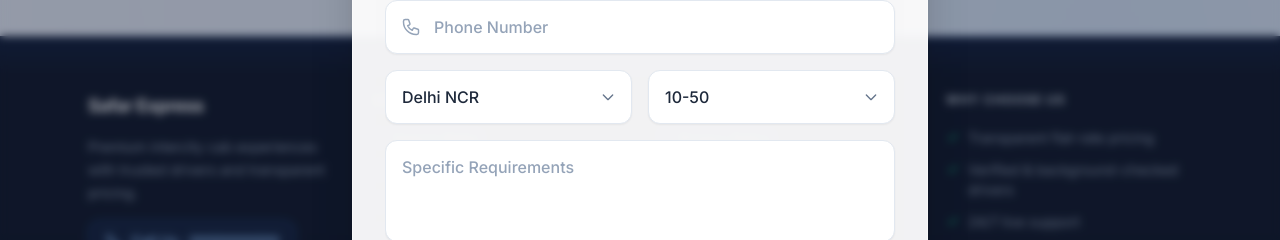
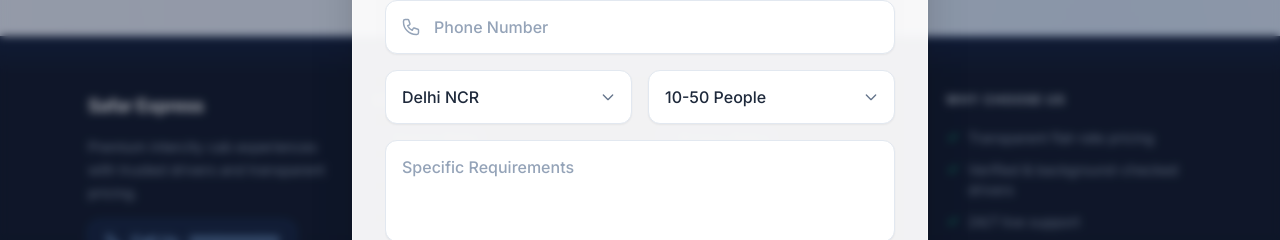
Before and after one commit to mrsumitdey01/cab-project, a React (Create React App) app in the folder client/: page / in a window 1280 px wide. Both pictures are taken after a click on the button "Corporate Partnerships". Shown: the part 1684-1924 px from the top of the page. Built offline with nearby package versions, Linux system fonts and the light colour scheme; no server answers.

Commit message:
fix(client): add explicitly 'People' suffix to corporate rides dropdown options

```diff
--- a/client/src/app/routes.jsx
+++ b/client/src/app/routes.jsx
@@ -461,9 +461,9 @@ export function AppRoutes() {
                           onChange={handleCorporateChange}
                           className="w-full bg-white border border-slate-200 hover:border-blue-300 text-slate-800 rounded-xl px-4 py-3.5 focus:outline-none focus:ring-2 focus:ring-blue-500/20 focus:border-blue-500 transition-all font-medium shadow-sm appearance-none"
                         >
-                          <option>10-50</option>
-                          <option>50-200</option>
-                          <option>200+</option>
+                          <option value="10-50">10-50 People</option>
+                          <option value="50-200">50-200 People</option>
+                          <option value="200+">200+ People</option>
                         </select>
                         <div className="pointer-events-none absolute inset-y-0 right-0 flex items-center px-4 text-slate-500">
                           <svg className="h-4 w-4" fill="none" stroke="currentColor" viewBox="0 0 24 24"><path strokeLinecap="round" strokeLinejoin="round" strokeWidth="2" d="M19 9l-7 7-7-7"></path></svg>
```
